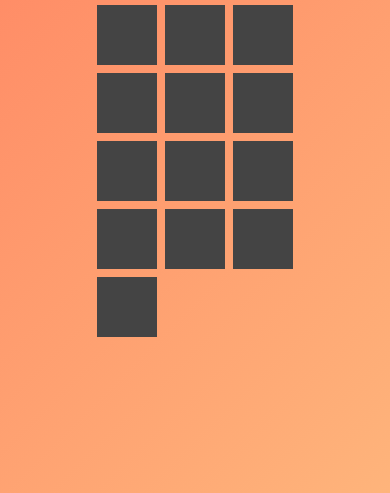
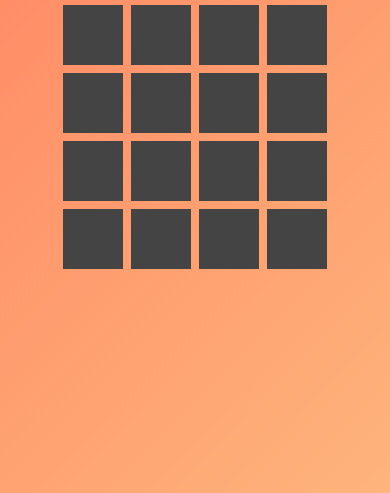
Before and after one commit to JuniorAngeles/prueba-tecnica, a plain HTML site: page tarea3/index.html in a window 390 px wide. Shown: the part 351-844 px from the top of the page. Drawn offline with Linux system fonts and the light colour scheme.

Commit message:
style: update game board layout for smaller screens

```diff
--- a/tarea3/styles/styles.css
+++ b/tarea3/styles/styles.css
@@ -110,7 +110,7 @@ button:hover {
 
 @media (max-width: 480px) {
   .game-board {
-    grid-template-columns: repeat(3, 60px);
+    grid-template-columns: repeat(4, 60px);
     grid-gap: 8px;
   }
 
```
